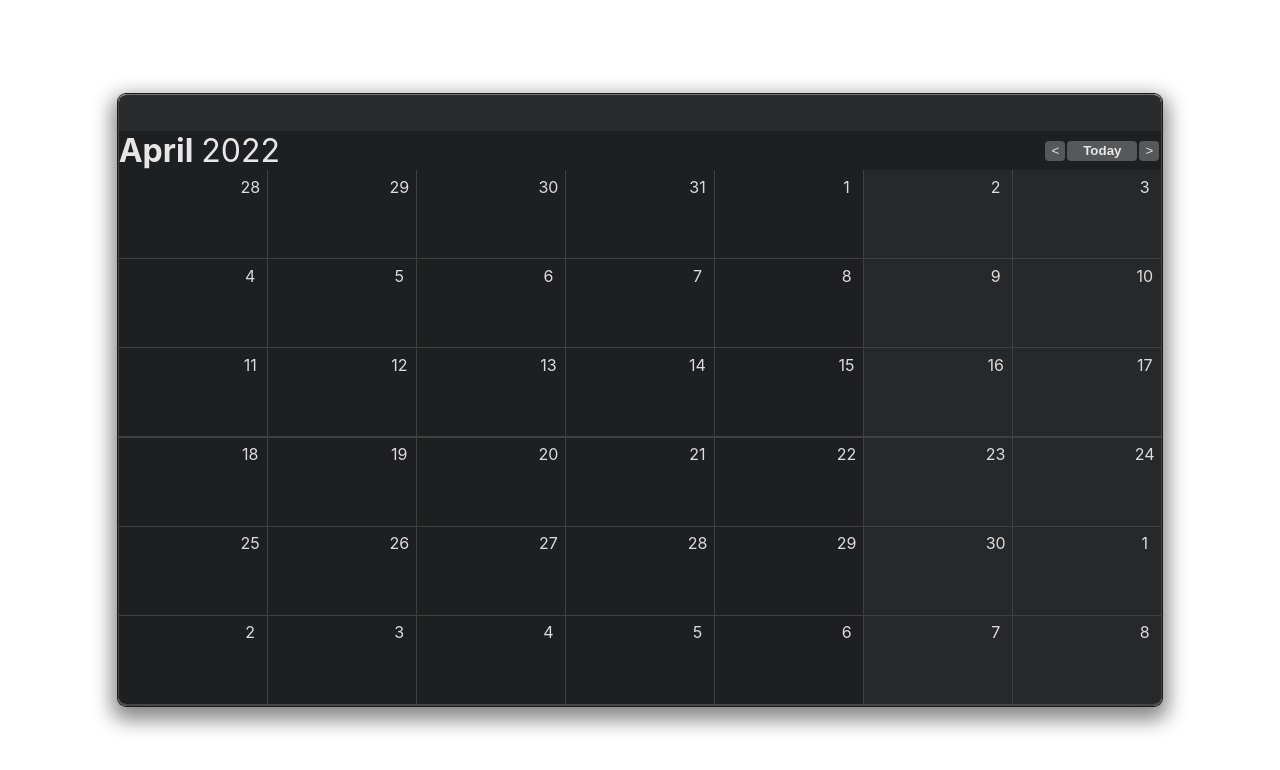
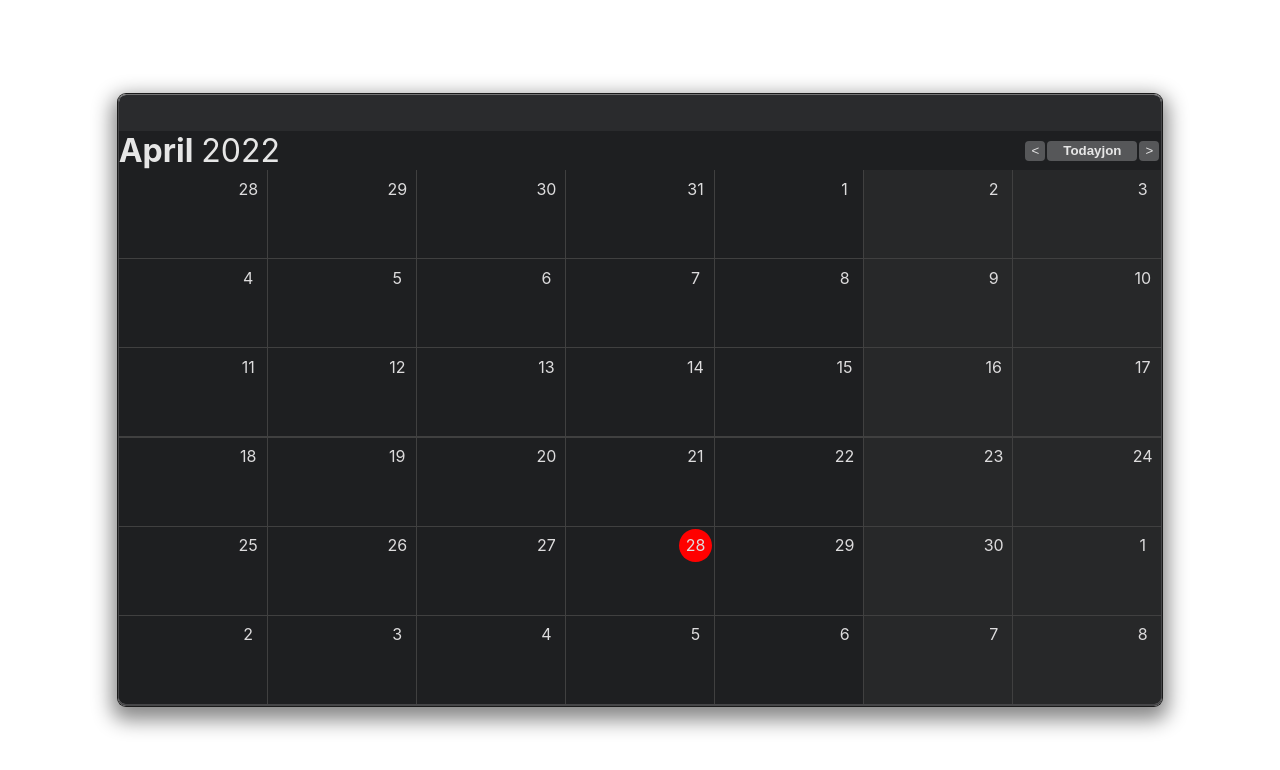
Before and after one commit to abdumutalibov/React_Js_Calendar, a React (Create React App) app: page / in a window 1280 px wide. Shown: the top 770 px of the page. Built offline with nearby package versions, Linux system fonts and the light colour scheme.

Commit message:
lesson 5 started

```diff
--- a/src/component/App/index.js
+++ b/src/component/App/index.js
@@ -1,4 +1,4 @@
-import React from 'react'
+import {useState} from 'react'
 import CalendarGrid from '../CalendarGrid'
 import Header from '../Header'
 import Monitor from '../Monitor'
@@ -17,18 +17,33 @@ box-shadow: 0 0 0 1px #1a1a1a, 0 8px 20px 6px #888;
 `
 
 
-function index() {
+function App() {
   moment.updateLocale("en", { week: { dow: 1 } });
-  const today =moment()
+  // const today =moment();
+  const [today , setToday] = useState(moment())
   const startDay = today.clone().startOf("month").startOf("week");
 // window.moment = moment;
+
+const prevHandler =()=> {
+
+  console.log('prev')
+setToday(prev => prev.clone().subtract(1, 'month'))
+}
+const todayHandler =()=>{
+  setToday(moment())
+};
+const nextHandler =() =>{
+   console.log('next')
+  setToday(prev => prev.clone().add(1,'month'))
+  }
+
   return (
     <ShadowWrapper>
         <Title/>
-        <Monitor today={today}/>
+        <Monitor prevHandler={prevHandler} todayHandler={todayHandler} nextHandler={nextHandler} today={today}/>
         <CalendarGrid startDay={startDay}/>
     </ShadowWrapper>
   )
 }
 
-export default index
+export default App
--- a/src/component/CalendarGrid/index.js
+++ b/src/component/CalendarGrid/index.js
@@ -1,4 +1,5 @@
-import React from "react";
+import moment from "moment";
+import React, { useState } from "react";
 import styled from "styled-components";
 const GridWrapper = styled.div`
   display: grid;
@@ -10,12 +11,13 @@ const GridWrapper = styled.div`
 const CellWrapper = styled.div`
   min-width: 148px;
   min-height: 88px;
-  background-color: ${props => props.isWeekend ? '#272829' : '#1E1F21'};
+  background-color: ${(props) => (props.isWeekend ? "#272829" : "#1E1F21")};
   color: #dddcdd;
 `;
 const RowInCell = styled.div`
   display: flex;
-justify-content: ${props => props.justifyContent ? props.justifyContent : 'flex-start'};
+  justify-content: ${(props) =>
+    props.justifyContent ? props.justifyContent : "flex-start"};
 `;
 
 const DayWrapper = styled.div`
@@ -24,24 +26,40 @@ width: 33px;
   display: flex;
   align-items: center;
   justify-content: center;
+  margin: 2px;
 `;
-const CalendarGrid = ({startDay}) => {
-  const day = startDay.clone().subtract(1, 'day');
+
+const CurrentDay = styled("div")`
+  height: 100%;
+  width: 100%;
+  background: #f00;
+  border-radius: 50%;
+  display: flex;
+  align-items: center;
+  justify-content: center;
+`;
+
+const isCurrentDay = (day) => moment().isSame(day, 'day');
+const CalendarGrid = ({ startDay }) => {
+  const day = startDay.clone().subtract(1, "day");
   const totalDays = 42;
-  const daysArray = [...Array(42)].map(()=> day.add(1, 'day').clone());
+
+  const daysArray = [...Array(42)].map(() => day.add(1, "day").clone());
   console.log(daysArray);
   return (
     <GridWrapper>
       {daysArray.map((dayItem) => (
         <CellWrapper
-        key={dayItem.format('DDMMYYYY')}
-        isWeekend={dayItem.day() === 6 || dayItem.day() ===0}
+
+          isWeekend={dayItem.day() === 6 || dayItem.day() === 0}
+          key={dayItem.unix()}
         >
-          <RowInCell
-         justifyContent={'flex-end'}
-          >
+          <RowInCell justifyContent={"flex-end"}>
             <DayWrapper>
-                {dayItem.format('D')}
+              {!isCurrentDay(dayItem) && dayItem.format("D")}
+              {isCurrentDay(dayItem) && (
+                <CurrentDay>{dayItem.format("D")} </CurrentDay>
+              )}
             </DayWrapper>
           </RowInCell>
         </CellWrapper>
--- a/src/component/Monitor/index.js
+++ b/src/component/Monitor/index.js
@@ -16,6 +16,7 @@ font-weight: bold;
 margin-right: 8px;
 color: #E6E6E6;
 `
+
 const ButtonsWrapper = styled('div')`
 display: flex;
 align-items: center;
@@ -29,6 +30,8 @@ height: 20px;
 margin-right: 2px;
 border-radius: 4px;
 color: #E6E6E6;
+outline:unset;
+cursor: pointer;
 `
 
 const TodayButton = styled(ButtonWrapper)`
@@ -36,7 +39,7 @@ padding-right: 16px;
 padding-left: 16px;
 font-weight: bold;
 `
-const Monitor = ({today}) => {
+const Monitor = ({today, prevHandler,todayHandler,nextHandler}) => {
   return (
   <DivWrapper>
     <div>
@@ -44,9 +47,9 @@ const Monitor = ({today}) => {
       <TextWrapper>{today.format('YYYY')}</TextWrapper>
        </div>
       <ButtonsWrapper>
-        <ButtonWrapper> &lt;</ButtonWrapper>
-        <TodayButton>Today</TodayButton>
-        <ButtonWrapper>&gt;</ButtonWrapper>
+        <ButtonWrapper onClick={prevHandler}> &lt;</ButtonWrapper>
+        <TodayButton onClick={todayHandler}>Todayjon</TodayButton>
+        <ButtonWrapper onClick={nextHandler}>&gt;</ButtonWrapper>
       </ButtonsWrapper>
 
 
```
Lines whose indentation alone changed are shown as unchanged.
